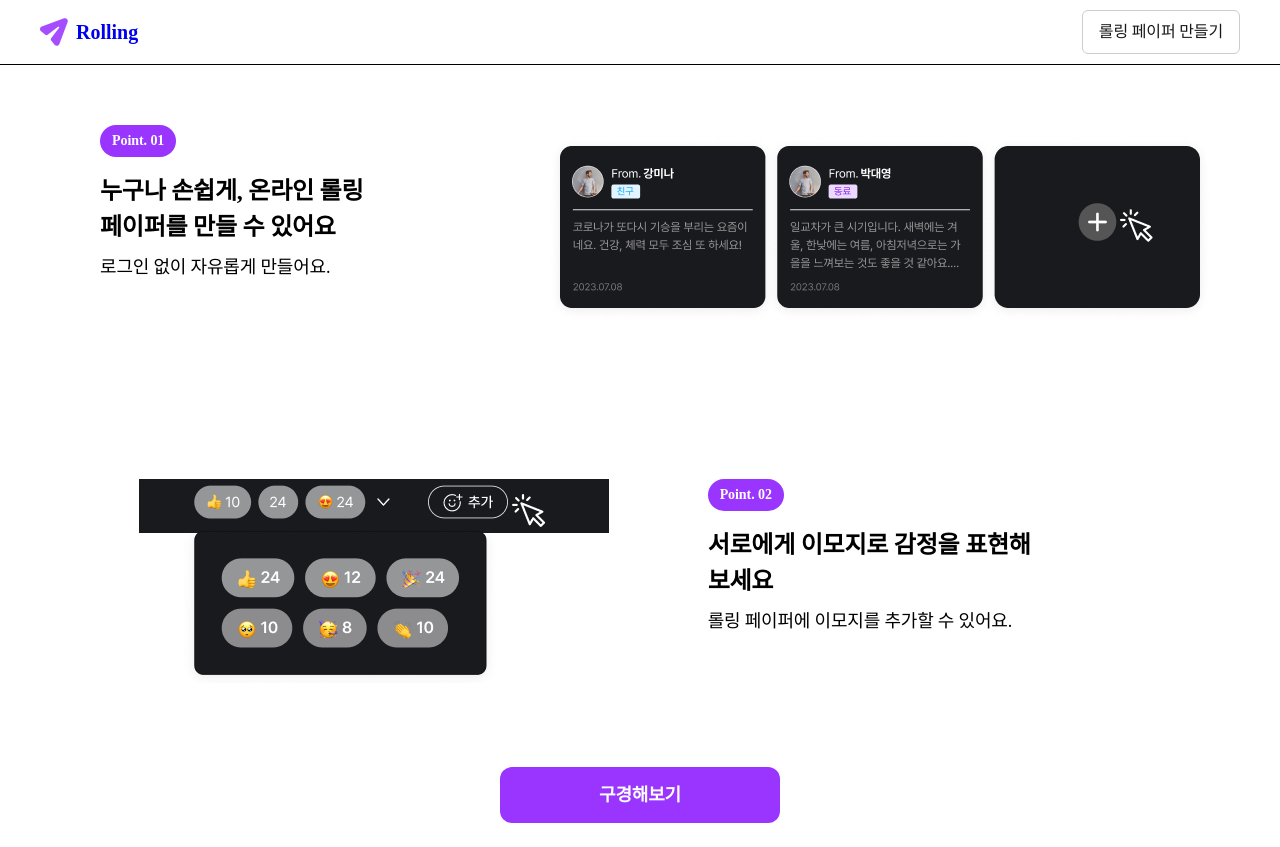
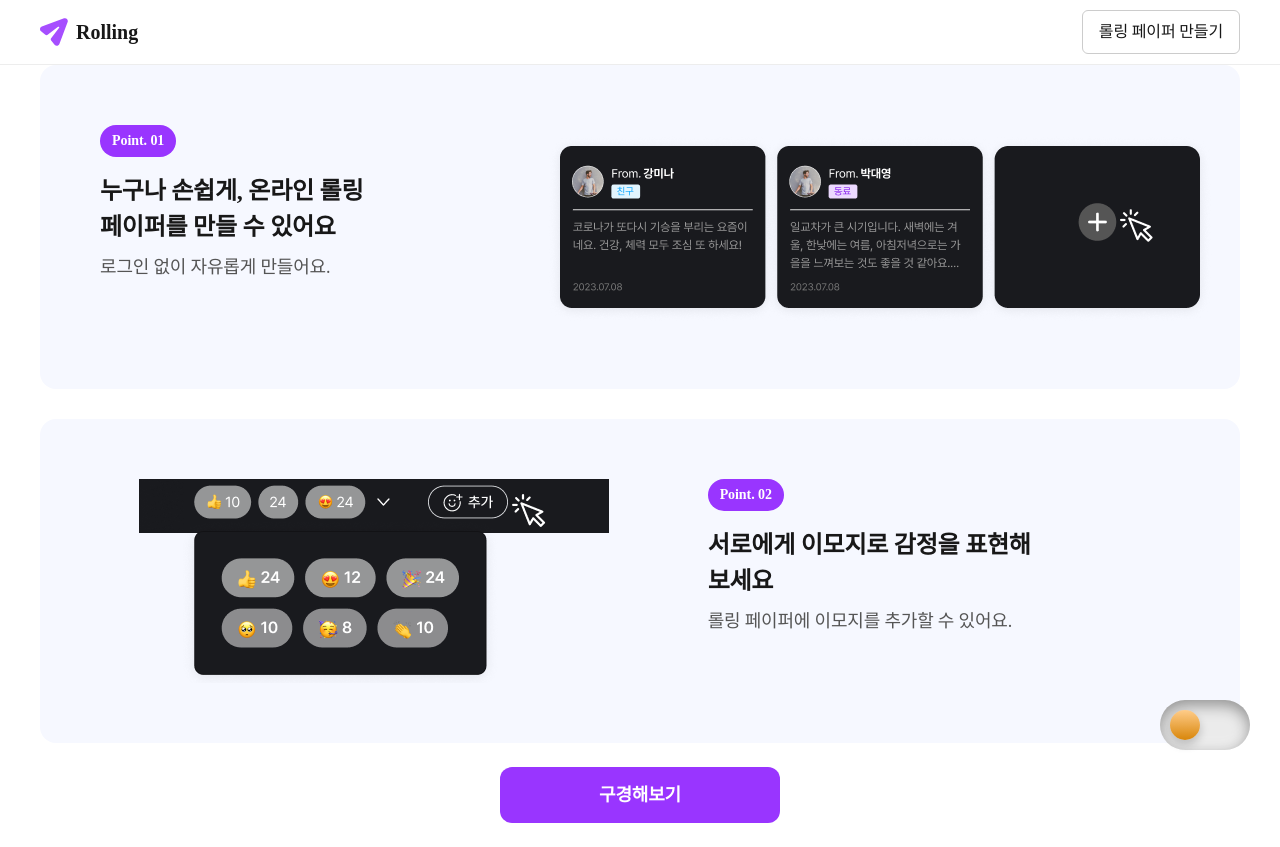
Before and after one commit to minjeong9919/RollingPaper, a React (Create React App) app: page / in a window 1280 px wide. Built offline with nearby package versions, Linux system fonts and the light colour scheme; a web font is replaced by a local one.

Commit message:
feat: 다크모드 버튼 생성

```diff
--- a/src/shared/Router.js
+++ b/src/shared/Router.js
@@ -1,23 +1,76 @@
-import React from 'react';
+import React, { useState, useEffect } from 'react';
 import { BrowserRouter, Route, Routes } from 'react-router-dom';
+import styled, { ThemeProvider } from 'styled-components';
 import LandingPage from '../pages/LandingPage';
 import ListPage from '../pages/ListPage';
 import RollingPage from '../pages/RollingPage';
 import RollingToBgPage from '../pages/RollingToBgPage';
 import RollingToMsgPage from '../pages/RollingToMsgPage';
+import { lightTheme, darkTheme } from '../styles/theme';
 
 function Router() {
+  const [theme, setTheme] = useState(true);
+
+  useEffect(() => {
+    const savedThemeMode = localStorage.getItem('themeMode');
+    if (savedThemeMode) {
+      setTheme(savedThemeMode === 'true');
+    }
+  }, []);
+
+  const toggleTheme = () => {
+    const newThemeMode = !theme;
+    setTheme(newThemeMode);
+    localStorage.setItem('themeMode', newThemeMode);
+  };
+
   return (
+    <ThemeProvider theme={theme ? lightTheme : darkTheme}>
       <BrowserRouter>
         <Routes>
-        <Route path="/" element={<LandingPage />} />
+          <Route path="/" element={<LandingPage theme={theme} />} />
           <Route path="/list" element={<ListPage />} />
           <Route path="/post/:id" element={<RollingPage />} />
           <Route path="/post" element={<RollingToBgPage />} />
           <Route path="/post/:id/message" element={<RollingToMsgPage />} />
         </Routes>
+        <ToggleTheme onClick={toggleTheme} />
       </BrowserRouter>
+    </ThemeProvider>
   );
 }
+export default Router;
 
-export default Router;
+const ToggleTheme = styled.button`
+  position: fixed;
+  bottom: 50px;
+  right: 30px;
+  width: 90px;
+  height: 50px;
+  background: ${({ theme }) =>
+    theme.mode === 'light' ? '#ebebeb' : '#242424'};
+  border-radius: 200px;
+  box-shadow:
+    inset 0px 5px 15px rgba(0, 0, 0, 0.4),
+    inset 0px -5px 15px rgba(255, 255, 255, 0.4);
+  cursor: pointer;
+  transition: all 0.3s ease;
+  &::after {
+    content: '';
+    width: 30px;
+    height: 30px;
+    position: absolute;
+    top: 10px;
+    left: 10px;
+    background: ${({ theme }) =>
+      theme.mode === 'light'
+        ? 'linear-gradient(180deg, #ffcc89, #d8860b)'
+        : 'linear-gradient(180deg, #777, #3a3a3a)'};
+    border-radius: 180px;
+    box-shadow: 0px 5px 10px rgba(0, 0, 0, 0.2);
+    transform: translateX(
+      ${({ theme }) => (theme.mode === 'light' ? '0px' : '130%')}
+    );
+    transition: all 0.3s ease;
+  }
+`;
```
Lines whose indentation alone changed are shown as unchanged.
